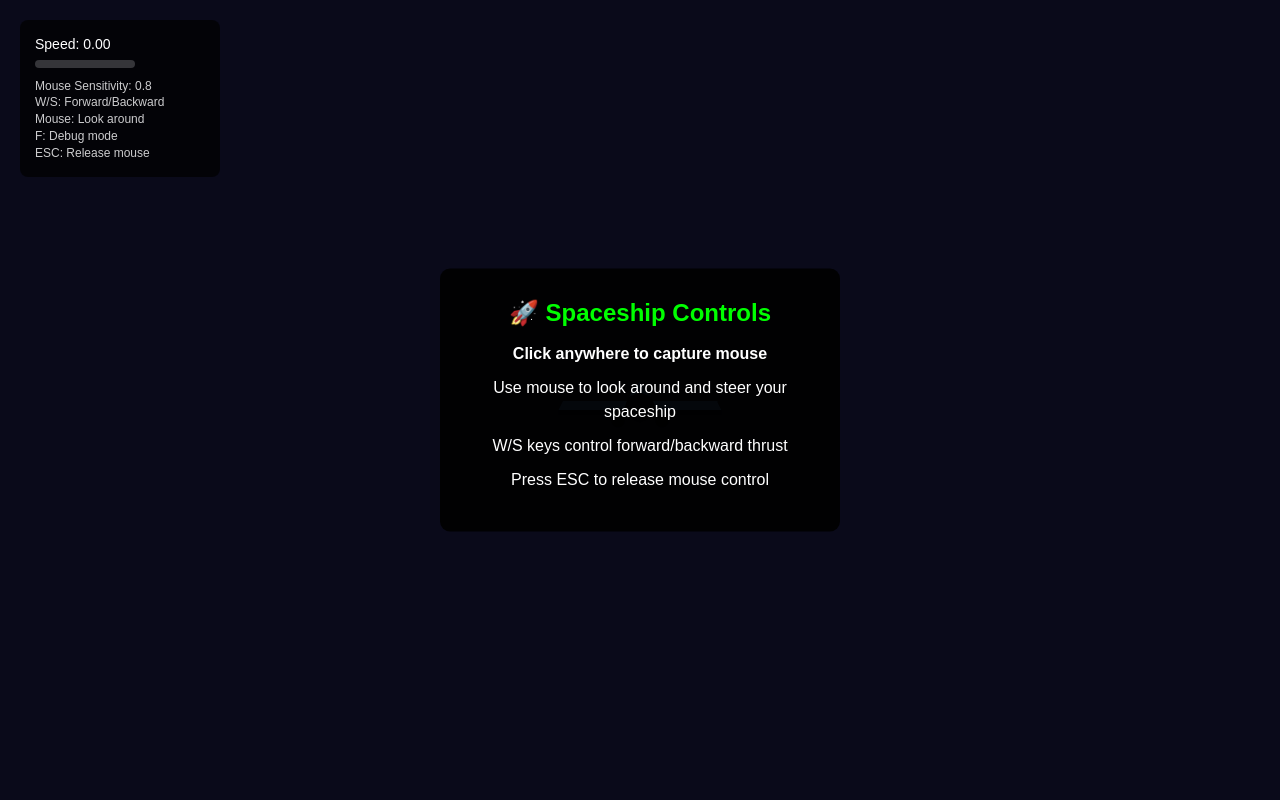
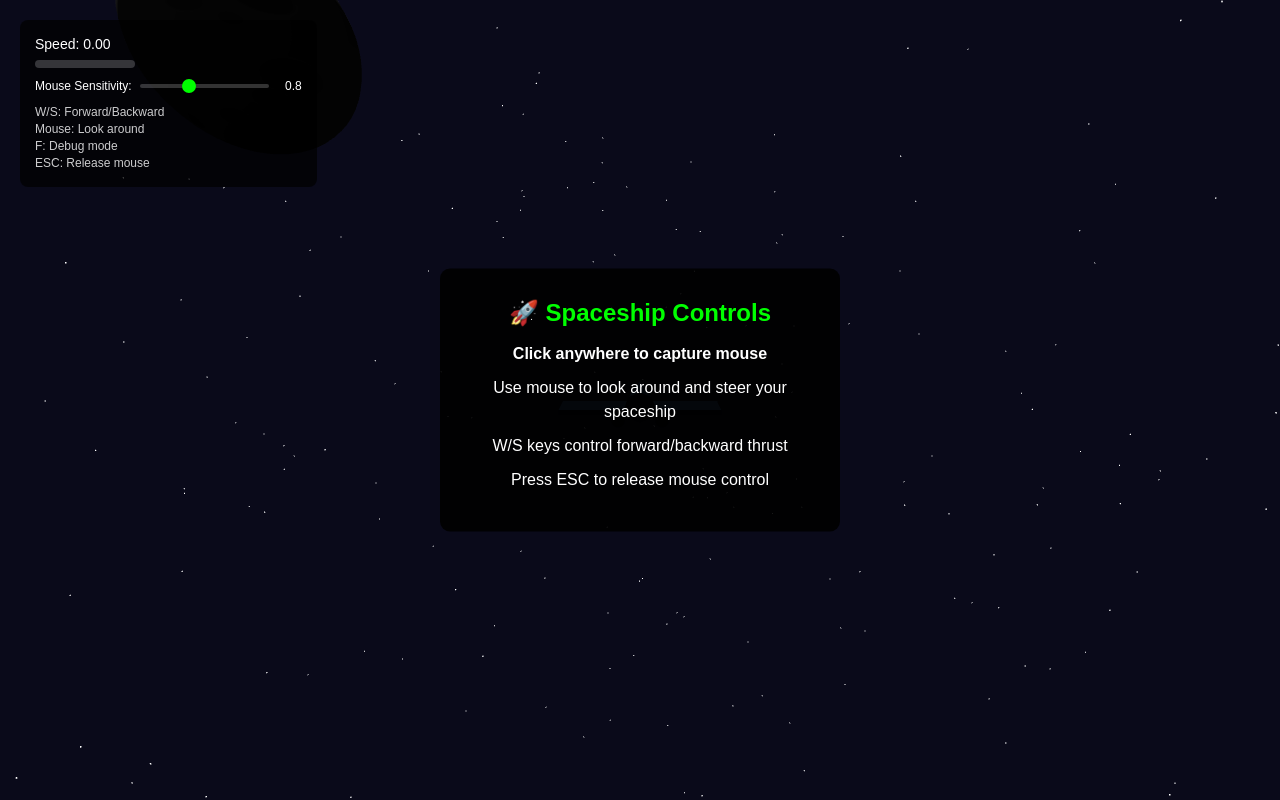
Before and after one commit to izzyandrade/spaceship-game, a website built with Vite: page index.html in a window 1280 px wide. Built offline with nearby package versions, Linux system fonts and the light colour scheme; animation ran at ten frames a second.

Commit message:
Added Cannon-es to handle physics, configurable mouse sensitivity and more camera improvements

```diff
--- a/index.html
+++ b/index.html
@@ -20,8 +20,12 @@
           <div class="speed-fill" id="speed-fill"></div>
         </div>
       </div>
+      <div class="sensitivity-control">
+        <label for="sensitivity-slider">Mouse Sensitivity:</label>
+        <input type="range" id="sensitivity-slider" min="0.1" max="2.0" step="0.1" value="0.8">
+        <span id="sensitivity-value">0.8</span>
+      </div>
       <div class="controls-info">
-        <div>Mouse Sensitivity: <span id="sensitivity-value">1.0</span></div>
         <div>W/S: Forward/Backward</div>
         <div>Mouse: Look around</div>
         <div>F: Debug mode</div>
--- a/package.json
+++ b/package.json
@@ -14,6 +14,7 @@
     "vite": "^5.4.1"
   },
   "dependencies": {
+    "cannon-es": "^0.20.0",
     "three": "^0.166.1"
   }
 }
--- /dev/null
+++ b/src/PhysicsWorld.ts
@@ -0,0 +1,85 @@
+import * as CANNON from 'cannon-es';
+import * as THREE from 'three';
+
+export class PhysicsWorld {
+  public world: CANNON.World;
+  private fixedTimeStep: number = 1 / 60;
+  private maxSubSteps: number = 3;
+
+  constructor() {
+    // Create Cannon world
+    this.world = new CANNON.World({
+      gravity: new CANNON.Vec3(0, 0, 0) // No gravity in space
+    });
+
+    // Set collision detection algorithm
+    this.world.broadphase = new CANNON.NaiveBroadphase();
+
+    // Allow sleeping for performance
+    this.world.allowSleep = true;
+
+    // Set up collision boundaries
+    this.createBoundaries();
+  }
+
+  private createBoundaries(): void {
+    // Create boundary walls (invisible physics bodies)
+    const boundarySize = 500;
+    const wallThickness = 10;
+
+    // Wall positions and sizes
+    const walls = [
+      // Left wall
+      { position: [-boundarySize, 0, 0], size: [wallThickness, boundarySize * 2, boundarySize * 2] },
+      // Right wall
+      { position: [boundarySize, 0, 0], size: [wallThickness, boundarySize * 2, boundarySize * 2] },
+      // Bottom wall
+      { position: [0, -boundarySize, 0], size: [boundarySize * 2, wallThickness, boundarySize * 2] },
+      // Top wall
+      { position: [0, boundarySize, 0], size: [boundarySize * 2, wallThickness, boundarySize * 2] },
+      // Back wall
+      { position: [0, 0, -boundarySize], size: [boundarySize * 2, boundarySize * 2, wallThickness] },
+      // Front wall
+      { position: [0, 0, boundarySize], size: [boundarySize * 2, boundarySize * 2, wallThickness] }
+    ];
+
+    walls.forEach(wall => {
+      const shape = new CANNON.Box(new CANNON.Vec3(wall.size[0] / 2, wall.size[1] / 2, wall.size[2] / 2));
+      const body = new CANNON.Body({
+        mass: 0, // Static body
+        shape: shape,
+        position: new CANNON.Vec3(wall.position[0], wall.position[1], wall.position[2]),
+        material: new CANNON.Material({ friction: 0.1, restitution: 0.3 })
+      });
+      this.world.addBody(body);
+    });
+  }
+
+  public update(deltaTime: number): void {
+    // Step the physics simulation
+    this.world.fixedStep(this.fixedTimeStep, deltaTime, this.maxSubSteps);
+  }
+
+  public addBody(body: CANNON.Body): void {
+    this.world.addBody(body);
+  }
+
+  public removeBody(body: CANNON.Body): void {
+    this.world.removeBody(body);
+  }
+
+  // Helper function to convert Three.js Vector3 to Cannon Vec3
+  public static threeVecToCannon(vec: THREE.Vector3): CANNON.Vec3 {
+    return new CANNON.Vec3(vec.x, vec.y, vec.z);
+  }
+
+  // Helper function to convert Cannon Vec3 to Three.js Vector3
+  public static cannonVecToThree(vec: CANNON.Vec3): THREE.Vector3 {
+    return new THREE.Vector3(vec.x, vec.y, vec.z);
+  }
+
+  // Helper function to convert Cannon Quaternion to Three.js Quaternion
+  public static cannonQuatToThree(quat: CANNON.Quaternion): THREE.Quaternion {
+    return new THREE.Quaternion(quat.x, quat.y, quat.z, quat.w);
+  }
+}
--- a/src/Spaceship.ts
+++ b/src/Spaceship.ts
@@ -1,4 +1,6 @@
 import * as THREE from 'three';
+import * as CANNON from 'cannon-es';
+import { PhysicsWorld } from './PhysicsWorld';
 
 export interface SpaceshipControls {
   forward: boolean;
@@ -9,32 +11,47 @@ export interface SpaceshipControls {
 
 export class Spaceship {
   public group: THREE.Group;
-  public velocity: THREE.Vector3;
-  public acceleration: THREE.Vector3;
-  public position: THREE.Vector3;
-  public targetRotation: THREE.Euler;
+  public physicsBody: CANNON.Body;
   public currentSpeed: number;
 
   // Physics constants
-  private readonly MAX_SPEED = 0.5;
-  private readonly ACCELERATION = 0.02;
-  private readonly DRAG_COEFFICIENT = 0.95;
-  private readonly MOUSE_SENSITIVITY = 0.002; // More responsive
-  private readonly BANKING_AMOUNT = Math.PI / 8; // 22.5 degrees max bank
+  private readonly THRUST_POWER = 150;      // Increased from 50 for faster acceleration
+  private readonly ROTATION_TORQUE = 25;    // Increased from 10 for more responsive turning
+  private readonly LINEAR_DAMPING = 0.1;    // Reduced from 0.4 for higher top speed
+  private readonly ANGULAR_DAMPING = 0.6;   // Reduced from 0.8 for less rotation damping
+  private readonly MOUSE_SENSITIVITY = 0.003; // Slightly increased base sensitivity
 
-  // Movement thresholds (more permissive)
-  private readonly MOUSE_THRESHOLD = 0.1; // Lower threshold for responsiveness
-  private readonly LATERAL_MOVEMENT_FACTOR = 0.2; // Subtle lateral movement when turning
+  // Movement thresholds
+  private readonly MOUSE_THRESHOLD = 0.1;
 
-  constructor() {
+  constructor(physicsWorld: PhysicsWorld) {
     this.group = new THREE.Group();
-    this.velocity = new THREE.Vector3(0, 0, 0);
-    this.acceleration = new THREE.Vector3(0, 0, 0);
-    this.position = new THREE.Vector3(0, 0, 0);
-    this.targetRotation = new THREE.Euler(0, 0, 0);
     this.currentSpeed = 0;
 
     this.createSpaceshipGeometry();
+    this.createPhysicsBody(physicsWorld);
+  }
+
+  private createPhysicsBody(physicsWorld: PhysicsWorld): void {
+    // Create a box shape for the spaceship physics
+    const shape = new CANNON.Box(new CANNON.Vec3(1, 0.5, 2));
+
+    this.physicsBody = new CANNON.Body({
+      mass: 10,
+      shape: shape,
+      position: new CANNON.Vec3(0, 0, 0),
+      material: new CANNON.Material({
+        friction: 0.1,
+        restitution: 0.3
+      })
+    });
+
+    // Set damping for realistic spaceship physics
+    this.physicsBody.linearDamping = this.LINEAR_DAMPING;
+    this.physicsBody.angularDamping = this.ANGULAR_DAMPING;
+
+    // Add to physics world
+    physicsWorld.addBody(this.physicsBody);
   }
 
   private createSpaceshipGeometry(): void {
@@ -92,67 +109,58 @@ export class Spaceship {
     const mouseX = Math.abs(controls.mouseX) > this.MOUSE_THRESHOLD ? controls.mouseX : 0;
     const mouseY = Math.abs(controls.mouseY) > this.MOUSE_THRESHOLD ? controls.mouseY : 0;
 
-    // Mouse controls for rotation (yaw and pitch) with reduced sensitivity
-    this.targetRotation.y += mouseX * this.MOUSE_SENSITIVITY;
-    this.targetRotation.x += mouseY * this.MOUSE_SENSITIVITY;
+    // Reset forces and torques
+    this.physicsBody.force.set(0, 0, 0);
+    this.physicsBody.torque.set(0, 0, 0);
 
-    // Limit pitch to reasonable range
-    this.targetRotation.x = Math.max(-Math.PI / 3, Math.min(Math.PI / 3, this.targetRotation.x));
-
-    // Banking animation - roll into turns based on yaw change
-    const yawInput = mouseX * this.MOUSE_SENSITIVITY;
-    this.targetRotation.z = -yawInput * this.BANKING_AMOUNT;
-
-    // Smooth rotation interpolation (more responsive)
-    this.group.rotation.x = THREE.MathUtils.lerp(this.group.rotation.x, this.targetRotation.x, 0.08);
-    this.group.rotation.y = THREE.MathUtils.lerp(this.group.rotation.y, this.targetRotation.y, 0.08);
-    this.group.rotation.z = THREE.MathUtils.lerp(this.group.rotation.z, this.targetRotation.z, 0.06);
-
-    // Reset acceleration
-    this.acceleration.set(0, 0, 0);
-
-    // Forward/backward acceleration based on spaceship's current direction
-    const forwardDirection = new THREE.Vector3(0, 0, 1);
-    forwardDirection.applyQuaternion(this.group.quaternion);
-
+    // Apply thrust forces (like your snippet!)
     if (controls.forward) {
-      this.acceleration.add(forwardDirection.multiplyScalar(this.ACCELERATION));
+      // Apply local forward thrust
+      const thrustForce = new CANNON.Vec3(0, 0, this.THRUST_POWER);
+      this.physicsBody.applyLocalForce(thrustForce, new CANNON.Vec3(0, 0, 0));
     }
     if (controls.backward) {
-      this.acceleration.add(forwardDirection.multiplyScalar(-this.ACCELERATION * 0.5));
+      // Apply local backward thrust (weaker)
+      const thrustForce = new CANNON.Vec3(0, 0, -this.THRUST_POWER * 0.5);
+      this.physicsBody.applyLocalForce(thrustForce, new CANNON.Vec3(0, 0, 0));
     }
 
-    // Add subtle lateral movement when turning (like a real aircraft)
+    // Apply torque for rotation based on mouse movement
     if (Math.abs(mouseX) > this.MOUSE_THRESHOLD) {
-      const rightDirection = new THREE.Vector3(1, 0, 0);
-      rightDirection.applyQuaternion(this.group.quaternion);
-
-      // Move right when turning right (negative mouseX), left when turning left (positive mouseX)
-      const lateralForce = -mouseX * this.LATERAL_MOVEMENT_FACTOR * this.ACCELERATION;
-      this.acceleration.add(rightDirection.multiplyScalar(lateralForce));
+      // Yaw torque (left/right turning)
+      const yawTorque = -mouseX * this.MOUSE_SENSITIVITY * this.ROTATION_TORQUE;
+      this.physicsBody.torque.y += yawTorque;
     }
 
-    // Apply acceleration to velocity
-    this.velocity.add(this.acceleration);
-
-    // Apply drag (momentum conservation with gradual deceleration)
-    this.velocity.multiplyScalar(this.DRAG_COEFFICIENT);
-
-    // Limit maximum speed
-    if (this.velocity.length() > this.MAX_SPEED) {
-      this.velocity.normalize().multiplyScalar(this.MAX_SPEED);
+    if (Math.abs(mouseY) > this.MOUSE_THRESHOLD) {
+      // Pitch torque (up/down turning)
+      const pitchTorque = -mouseY * this.MOUSE_SENSITIVITY * this.ROTATION_TORQUE;
+      this.physicsBody.torque.x += pitchTorque;
     }
 
+    // Auto-roll based on yaw input for realistic banking
+    if (Math.abs(mouseX) > this.MOUSE_THRESHOLD) {
+      const rollTorque = mouseX * this.MOUSE_SENSITIVITY * this.ROTATION_TORQUE * 0.5;
+      this.physicsBody.torque.z += rollTorque;
+    }
+
+    // Sync Three.js group with physics body
+    this.syncWithPhysicsBody();
+
     // Update current speed for UI display
-    this.currentSpeed = this.velocity.length();
+    this.currentSpeed = this.physicsBody.velocity.length();
+  }
 
-    // Apply velocity to position
-    this.position.add(this.velocity);
-    this.group.position.copy(this.position);
+  private syncWithPhysicsBody(): void {
+    // Copy position from physics body to Three.js group
+    this.group.position.copy(PhysicsWorld.cannonVecToThree(this.physicsBody.position));
+
+    // Copy rotation from physics body to Three.js group
+    this.group.quaternion.copy(PhysicsWorld.cannonQuatToThree(this.physicsBody.quaternion));
   }
 
   public getPosition(): THREE.Vector3 {
-    return this.position.clone();
+    return PhysicsWorld.cannonVecToThree(this.physicsBody.position);
   }
 
   public getForwardDirection(): THREE.Vector3 {
@@ -166,6 +174,6 @@ export class Spaceship {
   }
 
   public getVelocity(): THREE.Vector3 {
-    return this.velocity.clone();
+    return PhysicsWorld.cannonVecToThree(this.physicsBody.velocity);
   }
 }
--- a/src/main.ts
+++ b/src/main.ts
@@ -3,7 +3,7 @@ import * as THREE from 'three';
 import { Spaceship } from './Spaceship';
 import { CameraController } from './CameraController';
 import { InputHandler } from './InputHandler';
-import { CollisionSystem } from './CollisionSystem';
+import { PhysicsWorld } from './PhysicsWorld';
 
 class Game {
   private scene: THREE.Scene;
@@ -12,7 +12,7 @@ class Game {
   private spaceship: Spaceship;
   private cameraController: CameraController;
   private inputHandler: InputHandler;
-  private collisionSystem: CollisionSystem;
+  private physicsWorld: PhysicsWorld;
   private clock: THREE.Clock;
 
   // Lighting
@@ -23,6 +23,10 @@ class Game {
   private gridHelper: THREE.GridHelper;
   private axesHelper: THREE.AxesHelper;
 
+  // Scene objects
+  private moon: THREE.Mesh;
+  private starField: THREE.Points;
+
   // UI Elements
   private crosshair: HTMLElement;
   private uiPanel: HTMLElement;
@@ -31,6 +35,7 @@ class Game {
   private speedValue: HTMLElement;
   private speedFill: HTMLElement;
   private sensitivityValue: HTMLElement;
+  private sensitivitySlider: HTMLInputElement;
 
   constructor() {
     this.scene = new THREE.Scene();
@@ -46,10 +51,12 @@ class Game {
     this.setupUI();
     this.setupScene();
     this.setupLighting();
+    this.setupMoon();
+    this.setupStarField();
+    this.setupPhysics();
     this.setupSpaceship();
     this.setupCamera();
     this.setupInput();
-    this.setupCollision();
     this.setupEventListeners();
     this.animate();
   }
@@ -89,8 +96,105 @@ class Game {
     this.scene.add(this.directionalLight);
   }
 
+  private setupMoon(): void {
+    // Create Moon geometry
+    const moonGeometry = new THREE.SphereGeometry(50, 32, 32);
+
+    // Create Moon material with realistic lunar appearance
+    const moonMaterial = new THREE.MeshPhongMaterial({
+      color: 0xaaaaaa,
+      shininess: 1,
+      specular: 0x111111
+    });
+
+    // Add some basic crater-like texture using bump mapping
+    const canvas = document.createElement('canvas');
+    canvas.width = 512;
+    canvas.height = 512;
+    const context = canvas.getContext('2d')!;
+
+    // Create a gradient base
+    const gradient = context.createRadialGradient(256, 256, 0, 256, 256, 256);
+    gradient.addColorStop(0, '#ffffff');
+    gradient.addColorStop(0.3, '#cccccc');
+    gradient.addColorStop(0.7, '#999999');
+    gradient.addColorStop(1, '#666666');
+
+    context.fillStyle = gradient;
+    context.fillRect(0, 0, 512, 512);
+
+    // Add some random craters/spots
+    for (let i = 0; i < 50; i++) {
+      const x = Math.random() * 512;
+      const y = Math.random() * 512;
+      const radius = Math.random() * 20 + 5;
+      const darkness = Math.random() * 0.3 + 0.1;
+
+      context.beginPath();
+      context.arc(x, y, radius, 0, Math.PI * 2);
+      context.fillStyle = `rgba(0, 0, 0, ${darkness})`;
+      context.fill();
+
+      // Add small bright rim
+      context.beginPath();
+      context.arc(x, y, radius * 1.1, 0, Math.PI * 2);
+      context.strokeStyle = `rgba(255, 255, 255, ${darkness * 0.5})`;
+      context.lineWidth = 1;
+      context.stroke();
+    }
+
+    const moonTexture = new THREE.CanvasTexture(canvas);
+    moonMaterial.map = moonTexture;
+
+    // Create Moon mesh
+    this.moon = new THREE.Mesh(moonGeometry, moonMaterial);
+
+    // Position Moon in the distance (visible and provides good reference)
+    this.moon.position.set(200, 100, 300);
+
+    // Enable shadows
+    this.moon.receiveShadow = true;
+    this.moon.castShadow = true;
+
+    // Add to scene
+    this.scene.add(this.moon);
+  }
+
+  private setupStarField(): void {
+    // Create star field for background reference
+    const starCount = 1000;
+    const starGeometry = new THREE.BufferGeometry();
+    const starPositions = new Float32Array(starCount * 3);
+
+    // Generate random star positions in a large sphere
+    for (let i = 0; i < starCount; i++) {
+      const radius = 800 + Math.random() * 200; // Far away stars
+      const theta = Math.random() * Math.PI * 2;
+      const phi = Math.acos(Math.random() * 2 - 1);
+
+      starPositions[i * 3] = radius * Math.sin(phi) * Math.cos(theta);
+      starPositions[i * 3 + 1] = radius * Math.sin(phi) * Math.sin(theta);
+      starPositions[i * 3 + 2] = radius * Math.cos(phi);
+    }
+
+    starGeometry.setAttribute('position', new THREE.BufferAttribute(starPositions, 3));
+
+    const starMaterial = new THREE.PointsMaterial({
+      color: 0xffffff,
+      size: 2,
+      sizeAttenuation: true
+    });
+
+    this.starField = new THREE.Points(starGeometry, starMaterial);
+    this.scene.add(this.starField);
+  }
+
+  private setupPhysics(): void {
+    this.physicsWorld = new PhysicsWorld();
+  }
+
   private setupSpaceship(): void {
-    this.spaceship = new Spaceship();
+    this.spaceship = new Spaceship(this.physicsWorld);
     this.scene.add(this.spaceship.group);
 
     // Enable shadows for spaceship
@@ -114,6 +218,15 @@ class Game {
     this.speedValue = document.getElementById('speed-value')!;
     this.speedFill = document.getElementById('speed-fill')!;
     this.sensitivityValue = document.getElementById('sensitivity-value')!;
+    this.sensitivitySlider = document.getElementById('sensitivity-slider') as HTMLInputElement;
+
+    // Set up sensitivity slider event listener
+    this.sensitivitySlider.addEventListener('input', (event) => {
+      const target = event.target as HTMLInputElement;
+      const sensitivity = parseFloat(target.value);
+      this.inputHandler.setMouseSensitivity(sensitivity);
+      this.sensitivityValue.textContent = sensitivity.toFixed(1);
+    });
   }
 
   private setupInput(): void {
@@ -121,10 +234,6 @@ class Game {
     this.inputHandler = new InputHandler(canvas);
   }
 
-  private setupCollision(): void {
-    this.collisionSystem = new CollisionSystem();
-    this.collisionSystem.addToScene(this.scene);
-  }
 
   private setupEventListeners(): void {
     window.addEventListener('resize', () => {
@@ -139,11 +248,11 @@ class Game {
 
     const deltaTime = this.clock.getDelta();
 
+    // Update physics world
+    this.physicsWorld.update(deltaTime);
+
     // Update spaceship based on input
     this.spaceship.update(this.inputHandler.spaceshipControls, deltaTime);
-
-    // Check collisions
-    this.collisionSystem.checkCollision(this.spaceship);
 
     // Update camera to follow spaceship
     this.cameraController.update(this.spaceship, this.inputHandler.cameraDebugControls);
@@ -161,28 +270,24 @@ class Game {
   private updateUI(): void {
     // Update speed indicator
     const speed = this.spaceship.getCurrentSpeed();
-    const maxSpeed = 0.5; // Same as spaceship MAX_SPEED
-    const speedPercent = (speed / maxSpeed) * 100;
+    const maxDisplaySpeed = 100; // Higher max for display (no artificial limit)
+    const speedPercent = Math.min((speed / maxDisplaySpeed) * 100, 100);
 
     this.speedValue.textContent = speed.toFixed(2);
     this.speedFill.style.width = `${speedPercent}%`;
 
-    // Update sensitivity display
-    this.sensitivityValue.textContent = this.inputHandler.getMouseSensitivity().toFixed(1);
+    // Sensitivity display is handled by slider event listener
 
     // Show/hide UI elements based on pointer lock
     const isLocked = this.inputHandler.isPointerLockActive();
     this.crosshair.style.display = isLocked ? 'block' : 'none';
     this.pointerLockPrompt.style.display = isLocked ? 'none' : 'block';
 
-    // Boundary warning
-    const spaceshipPos = this.spaceship.getPosition();
-    const nearBoundary = this.collisionSystem.isNearBoundary(spaceshipPos);
-    this.boundaryWarning.style.display = nearBoundary ? 'block' : 'none';
+    // Hide boundary warning for now (physics handles collisions)
+    this.boundaryWarning.style.display = 'none';
 
-    // Debug mode - show collision boundaries
+    // Debug mode - show helpers
     if (this.inputHandler.debugMode) {
-      this.collisionSystem.toggleDebugVisualization();
       this.gridHelper.visible = true;
       this.axesHelper.visible = true;
     } else {
--- a/src/style.css
+++ b/src/style.css
@@ -89,6 +89,51 @@ html, body {
   border-radius: 4px;
 }
 
+.sensitivity-control {
+  margin: 10px 0;
+  display: flex;
+  align-items: center;
+  gap: 8px;
+}
+
+.sensitivity-control label {
+  font-size: 12px;
+  min-width: 90px;
+}
+
+.sensitivity-control input[type="range"] {
+  flex: 1;
+  height: 4px;
+  background: rgba(255, 255, 255, 0.2);
+  border-radius: 2px;
+  outline: none;
+  -webkit-appearance: none;
+}
+
+.sensitivity-control input[type="range"]::-webkit-slider-thumb {
+  -webkit-appearance: none;
+  width: 14px;
+  height: 14px;
+  background: #00ff00;
+  border-radius: 50%;
+  cursor: pointer;
+}
+
+.sensitivity-control input[type="range"]::-moz-range-thumb {
+  width: 14px;
+  height: 14px;
+  background: #00ff00;
+  border-radius: 50%;
+  cursor: pointer;
+  border: none;
+}
+
+.sensitivity-control span {
+  font-size: 12px;
+  min-width: 25px;
+  text-align: right;
+}
+
 .controls-info {
   margin-top: 10px;
   font-size: 12px;
```
Also changed, not shown: .claude/settings.local.json, 1 other file.
